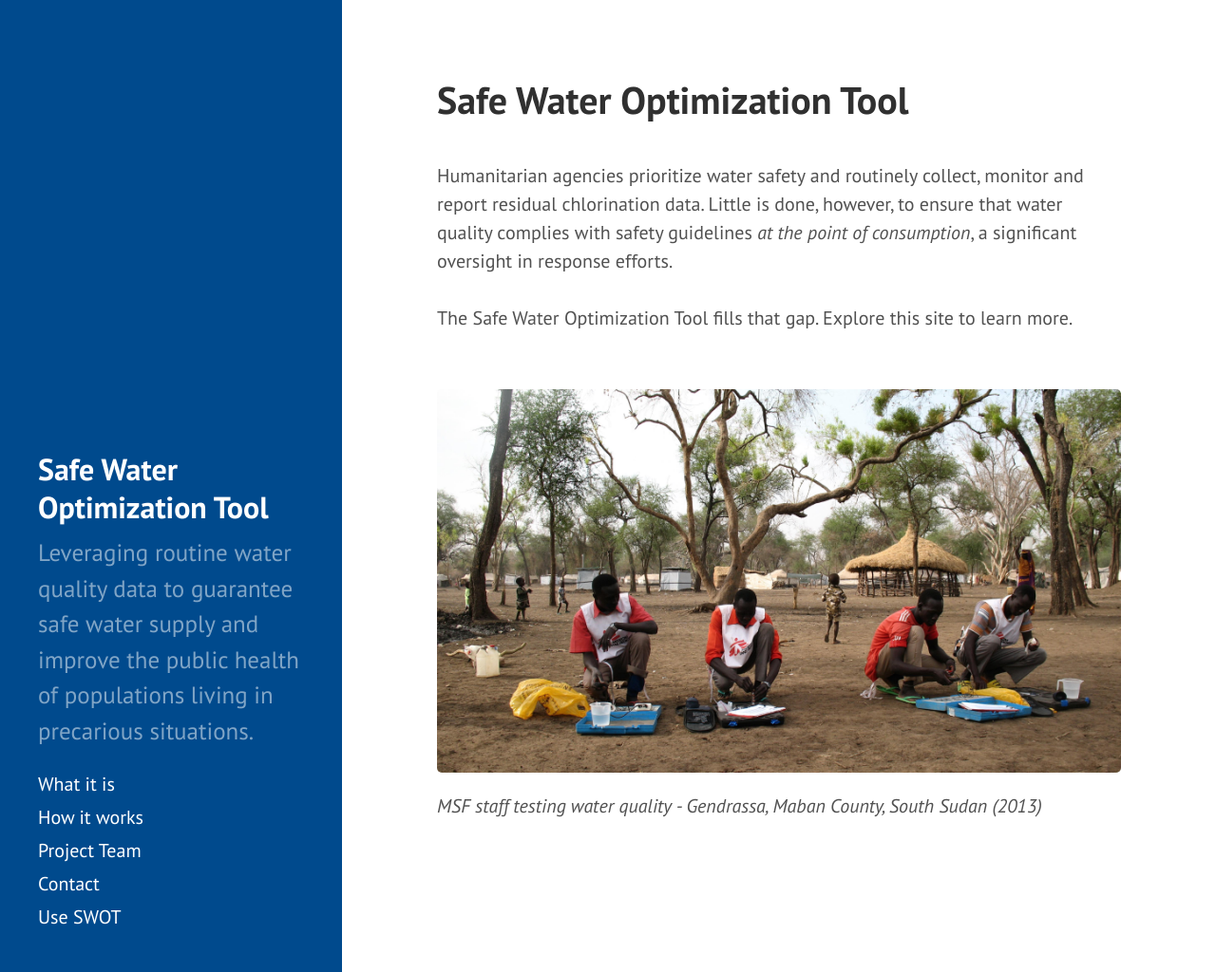
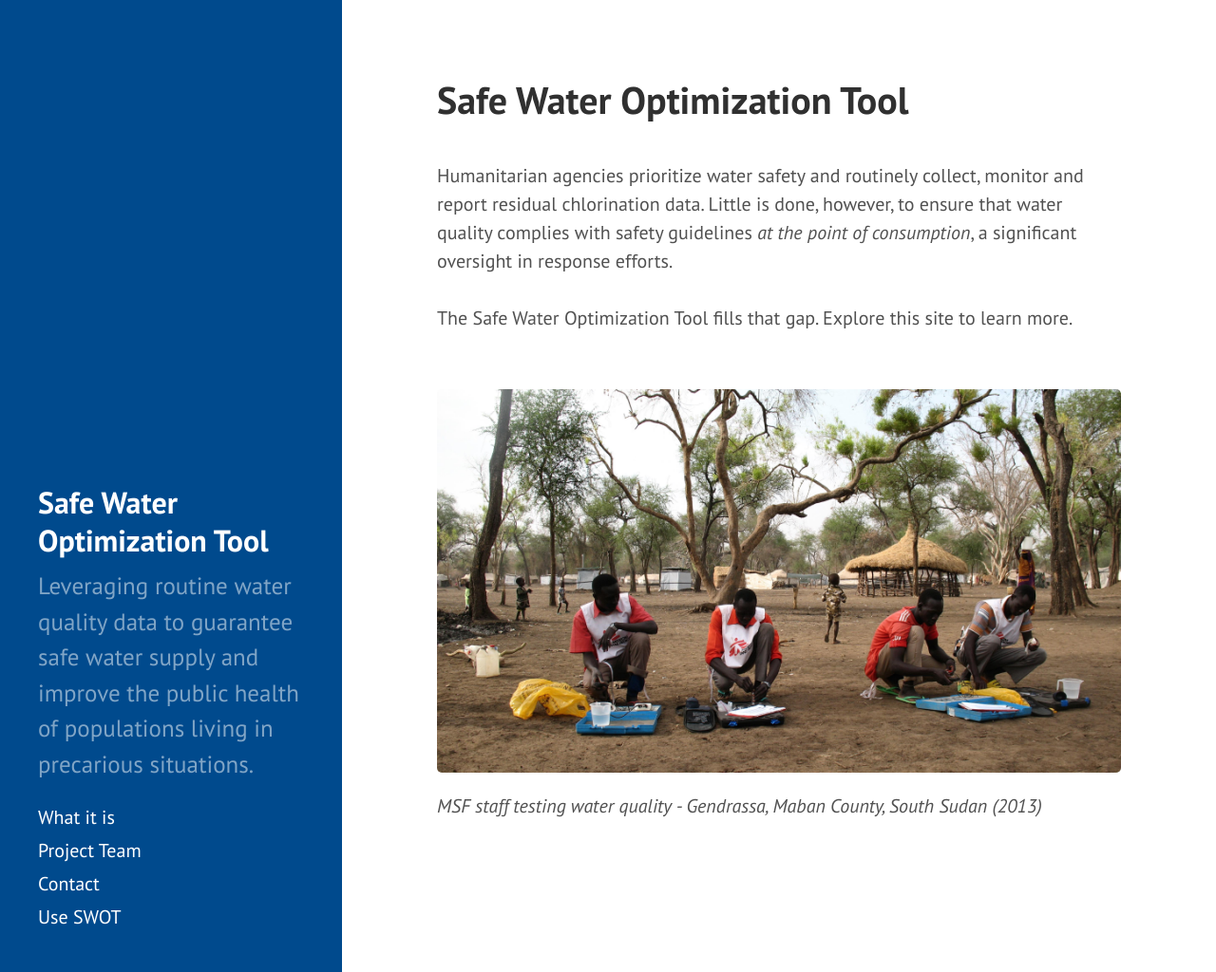
Before and after one commit to safeh2o/swot-infopage, a Jekyll site: the page built from index.html, in a window 1280 px wide and 1024 px high. Shown: the whole window at 95% size. Built offline with Jekyll 4.4.1, drawn with Linux system fonts in a browser that asks for light colours; Markdown is read by kramdown in place of the engine named in the settings; the list of posts is cut into pages by our own code.

Commit message:
Update sidebar.html

```diff
--- a/_includes/sidebar.html
+++ b/_includes/sidebar.html
@@ -12,7 +12,6 @@
     <nav class="sidebar-nav">
 
       <a class="sidebar-nav-item{% if page.url == '/what-it-is/' %}  active{% endif %}" href="{{ site.baseurl }}/what-it-is/">What it is</a>
-      <a class="sidebar-nav-item{% if page.url == '/how-it-works/' %} active{% endif %}" href="{{ site.baseurl }}/how-it-works/">How it works</a>
       <a class="sidebar-nav-item{% if page.url == '/team/' %} active{% endif %}" href="{{ site.baseurl }}/team/">Project Team</a>
       <a class="sidebar-nav-item{% if page.url == '/contact/' %} active{% endif %}" href="{{ site.baseurl }}/contact/">Contact</a>
       <a class="sidebar-nav-item{% if page.url == '/use-swot/' %} active{% endif %}" href="{{ site.baseurl }}/use-swot/">Use SWOT</a>
```
